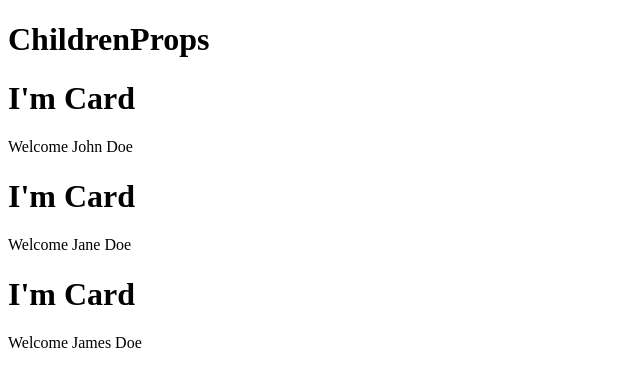
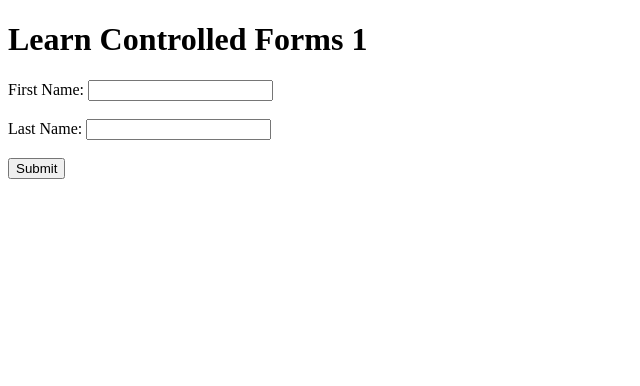
Before and after one commit to kaushik-72/quick-react, a React (Vite) app: page / in a window 1280 px wide. Shown: the top 386 px of the page, without its empty margins (0-640 px from the left). Built offline with nearby package versions, Linux system fonts and the light colour scheme.

Commit message:
ControlledForms

```diff
--- /dev/null
+++ b/src/AllTopics/08_Forms/ControlledForms1.jsx
@@ -0,0 +1,57 @@
+import { useState } from "react"
+
+const ControlledForms1 = () => {
+
+    const [firstName, setFirstName] = useState("");
+    const [lastName, setLastName] = useState("");
+    const [message,setMessage] =useState("");
+
+    const handleFirstname = (e) =>{
+        setFirstName(e.target.value);
+    }
+    const handleLastname = (e) =>{
+        setLastName(e.target.value);
+    }
+
+    const handleForm = (e) =>{
+        e.preventDefault();
+        console.log("form submitted")
+        // console.log({fullName:{"firstName":firstName,"lastName":lastName}});
+
+
+         let data = {
+         fullName:{firstName,lastName}
+         }
+         console.log(data);
+
+         setMessage(`Welcome ${firstName} ${lastName}`);
+
+         //clearing fields
+         setFirstName("");
+         setLastName("");
+    }
+  return (
+    <div>
+        <h1>Learn Controlled Forms 1</h1>
+        <form onSubmit={handleForm}>
+            <label htmlFor='firstName' >First Name: </label>
+            <input type='text' id='firstName' value={firstName} onChange={handleFirstname}/>
+
+            <br/>
+            <br/>
+
+            <label htmlFor='lastName' >Last Name: </label>
+            <input type='text' id='lastName' value={lastName} onChange={handleLastname}/>
+
+            <br/>
+            <br/>
+
+            <button >Submit</button>
+        </form>
+
+        {message && <h2>{message}</h2>}
+    </div>
+  )
+}
+
+export default ControlledForms1;
--- a/src/App.jsx
+++ b/src/App.jsx
@@ -9,6 +9,7 @@ import ThemeChange from "./AllTopics/02_States/ThemeChange";
 import PropsChild from "./AllTopics/03_Props/PropsChild";
 import PropsParents from "./AllTopics/03_Props/PropsParents";
 import ChildrenProps from "./AllTopics/04_ChildrenProps/ChildrenProps";
+import ControlledForms1 from "./AllTopics/08_Forms/ControlledForms1";
 
 const App = ()=>{
 
@@ -25,7 +26,8 @@ const App = ()=>{
           {/* <StatesInCBC/> */}
           {/* <PropsParents/> */}
           {/* <PropsChild/> */}
-          <ChildrenProps/>
+          {/* <ChildrenProps/> */}
+          <ControlledForms1/>
 
         </>
     );
```
Also changed, not shown: src/AllTopics/08_Forms/ControlledTask1.jsx (added), 1 other file (tests, documents, lock files or other folders).
